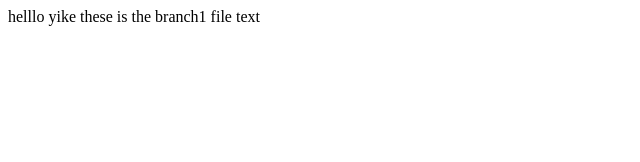
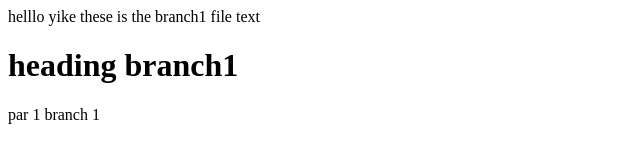
Before and after one commit to yike-cyber/burgr-shop-with-html-and-css, a plain HTML site: page index.html in a window 1280 px wide. Shown: the whole page, without its empty margins (0-640 px from the left). Drawn offline with Linux system fonts and the light colour scheme.

Commit message:
branch 1 commit

```diff
--- a/index.html
+++ b/index.html
@@ -1 +1,4 @@
 helllo yike these is the branch1 file text
+
+<h1>heading branch1</h1>
+<p>par 1 branch 1</p>
```
